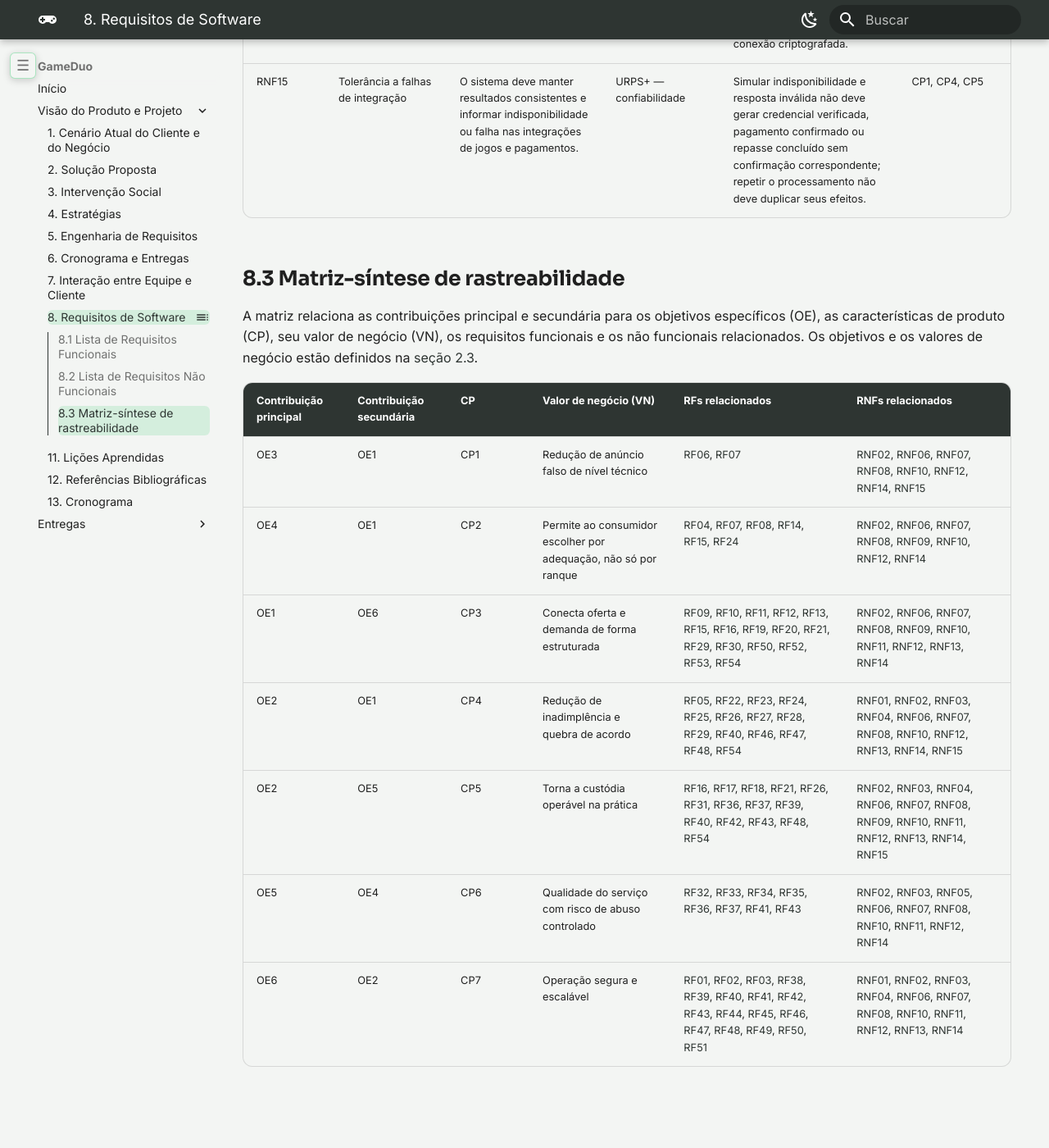
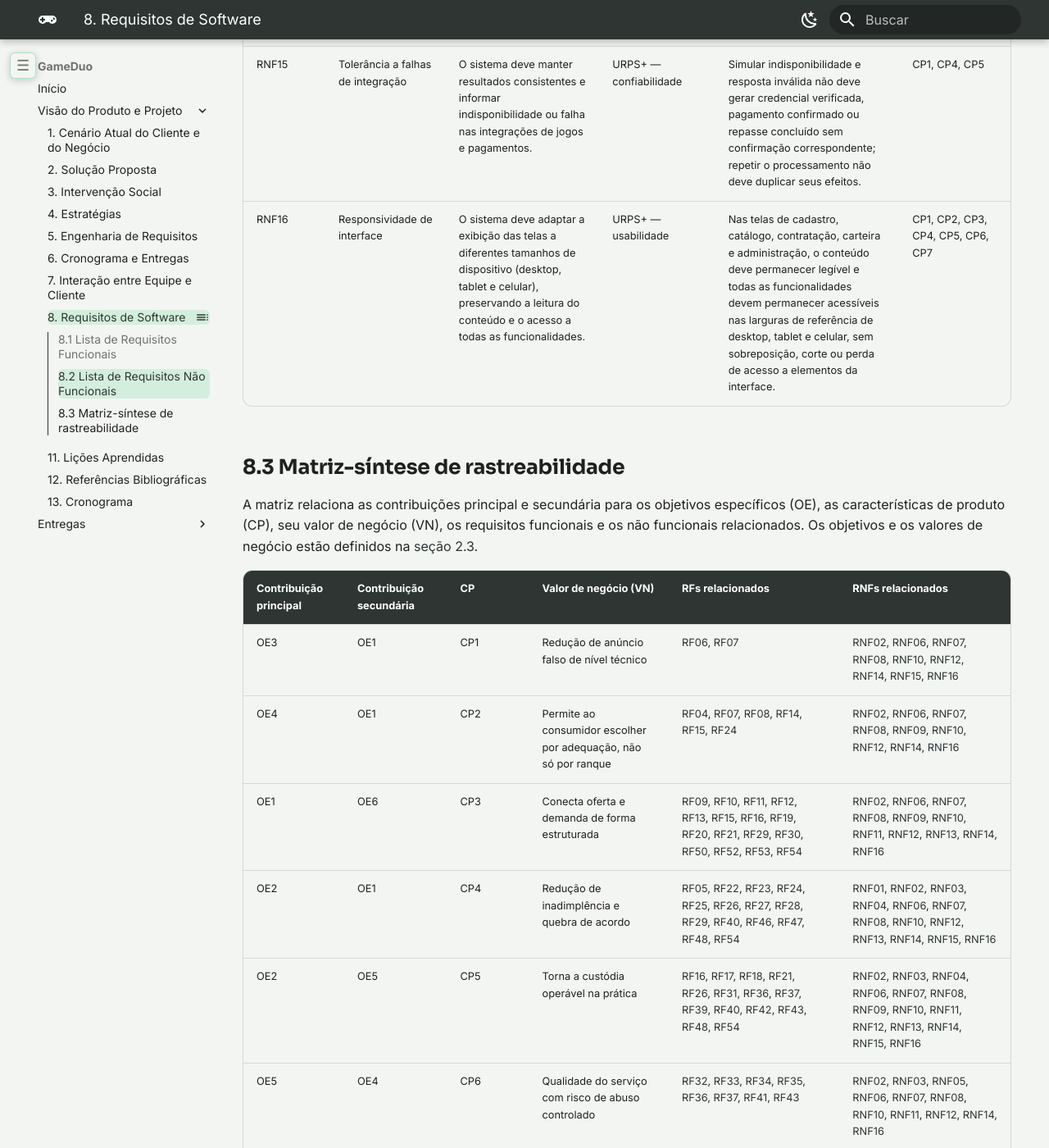
Before and after one commit to mdsreq-fga-unb/REQ-2026.2-T02-GameDuo, an MkDocs documentation site: the page built from docs/visao-produto/requisitos-software.md, in a window 1280 px wide and 1400 px high, scrolled down 6837 px. Shown: the whole window at 82% size. Built offline with MkDocs 1.6.1 and Material for MkDocs 9.7.7, drawn with Linux system fonts in a browser that asks for light colours; before the commit the page ends 8178 px from its top, so only the background shows below that.

Commit message:
docs: implementa sugestao de RNF para responsividade
Anteriormente tinhamos rejeitado a sugestão do Grupo: ByteLab pois não consideramos necessario, mas após uma análise cuidadosa optamos por adicionar esse novo RNF

```diff
--- a/docs/visao-produto/requisitos-software.md
+++ b/docs/visao-produto/requisitos-software.md
@@ -86,6 +86,7 @@ Os requisitos não funcionais descrevem propriedades de qualidade e restrições
 | <a id="rnf13"></a>RNF13 | Integridade financeira | O sistema deve preservar a consistência dos saldos e lançamentos em operações financeiras simultâneas, repetidas ou interrompidas. | URPS+ — confiabilidade | Repetir ou executar simultaneamente a mesma compra, confirmação de pagamento, liberação, divisão, devolução ou saque não deve duplicar débitos ou créditos nem reutilizar saldo reservado; as parcelas devem recompor o total distribuído. | CP3, CP4, CP5, CP7 |
 | <a id="rnf14"></a>RNF14 | Proteção de credenciais e comunicação | O sistema deve proteger as credenciais armazenadas e a transmissão de dados pessoais e financeiros. | Sommerville — requisito de produto: segurança | Senhas devem ser armazenadas com hash próprio para senhas, sem formato reversível, e não devem aparecer em logs ou respostas; interfaces e integrações que transmitam dados privados devem usar conexão criptografada. | CP1, CP2, CP3, CP4, CP5, CP6, CP7 |
 | <a id="rnf15"></a>RNF15 | Tolerância a falhas de integração | O sistema deve manter resultados consistentes e informar indisponibilidade ou falha nas integrações de jogos e pagamentos. | URPS+ — confiabilidade | Simular indisponibilidade e resposta inválida não deve gerar credencial verificada, pagamento confirmado ou repasse concluído sem confirmação correspondente; repetir o processamento não deve duplicar seus efeitos. | CP1, CP4, CP5 |
+| <a id="rnf16"></a>RNF16 | Responsividade de interface | O sistema deve adaptar a exibição das telas a diferentes tamanhos de dispositivo (desktop, tablet e celular), preservando a leitura do conteúdo e o acesso a todas as funcionalidades. | URPS+ — usabilidade | Nas telas de cadastro, catálogo, contratação, carteira e administração, o conteúdo deve permanecer legível e todas as funcionalidades devem permanecer acessíveis nas larguras de referência de desktop, tablet e celular, sem sobreposição, corte ou perda de acesso a elementos da interface. | CP1, CP2, CP3, CP4, CP5, CP6, CP7 |
 
 ## 8.3 Matriz-síntese de rastreabilidade
 
@@ -93,10 +94,10 @@ A matriz relaciona as contribuições principal e secundária para os objetivos
 
 | Contribuição principal | Contribuição secundária | CP | Valor de negócio (VN) | RFs relacionados | RNFs relacionados |
 | --- | --- | --- | --- | --- | --- |
-| OE3 | OE1 | CP1 | Redução de anúncio falso de nível técnico | [RF06](#rf06), [RF07](#rf07) | [RNF02](#rnf02), [RNF06](#rnf06), [RNF07](#rnf07), [RNF08](#rnf08), [RNF10](#rnf10), [RNF12](#rnf12), [RNF14](#rnf14), [RNF15](#rnf15) |
-| OE4 | OE1 | CP2 | Permite ao consumidor escolher por adequação, não só por ranque | [RF04](#rf04), [RF07](#rf07), [RF08](#rf08), [RF14](#rf14), [RF15](#rf15), [RF24](#rf24) | [RNF02](#rnf02), [RNF06](#rnf06), [RNF07](#rnf07), [RNF08](#rnf08), [RNF09](#rnf09), [RNF10](#rnf10), [RNF12](#rnf12), [RNF14](#rnf14) |
-| OE1 | OE6 | CP3 | Conecta oferta e demanda de forma estruturada | [RF09](#rf09), [RF10](#rf10), [RF11](#rf11), [RF12](#rf12), [RF13](#rf13), [RF15](#rf15), [RF16](#rf16), [RF19](#rf19), [RF20](#rf20), [RF21](#rf21), [RF29](#rf29), [RF30](#rf30), [RF50](#rf50), [RF52](#rf52), [RF53](#rf53), [RF54](#rf54) | [RNF02](#rnf02), [RNF06](#rnf06), [RNF07](#rnf07), [RNF08](#rnf08), [RNF09](#rnf09), [RNF10](#rnf10), [RNF11](#rnf11), [RNF12](#rnf12), [RNF13](#rnf13), [RNF14](#rnf14) |
-| OE2 | OE1 | CP4 | Redução de inadimplência e quebra de acordo | [RF05](#rf05), [RF22](#rf22), [RF23](#rf23), [RF24](#rf24), [RF25](#rf25), [RF26](#rf26), [RF27](#rf27), [RF28](#rf28), [RF29](#rf29), [RF40](#rf40), [RF46](#rf46), [RF47](#rf47), [RF48](#rf48), [RF54](#rf54) | [RNF01](#rnf01), [RNF02](#rnf02), [RNF03](#rnf03), [RNF04](#rnf04), [RNF06](#rnf06), [RNF07](#rnf07), [RNF08](#rnf08), [RNF10](#rnf10), [RNF12](#rnf12), [RNF13](#rnf13), [RNF14](#rnf14), [RNF15](#rnf15) |
-| OE2 | OE5 | CP5 | Torna a custódia operável na prática | [RF16](#rf16), [RF17](#rf17), [RF18](#rf18), [RF21](#rf21), [RF26](#rf26), [RF31](#rf31), [RF36](#rf36), [RF37](#rf37), [RF39](#rf39), [RF40](#rf40), [RF42](#rf42), [RF43](#rf43), [RF48](#rf48), [RF54](#rf54) | [RNF02](#rnf02), [RNF03](#rnf03), [RNF04](#rnf04), [RNF06](#rnf06), [RNF07](#rnf07), [RNF08](#rnf08), [RNF09](#rnf09), [RNF10](#rnf10), [RNF11](#rnf11), [RNF12](#rnf12), [RNF13](#rnf13), [RNF14](#rnf14), [RNF15](#rnf15) |
-| OE5 | OE4 | CP6 | Qualidade do serviço com risco de abuso controlado | [RF32](#rf32), [RF33](#rf33), [RF34](#rf34), [RF35](#rf35), [RF36](#rf36), [RF37](#rf37), [RF41](#rf41), [RF43](#rf43) | [RNF02](#rnf02), [RNF03](#rnf03), [RNF05](#rnf05), [RNF06](#rnf06), [RNF07](#rnf07), [RNF08](#rnf08), [RNF10](#rnf10), [RNF11](#rnf11), [RNF12](#rnf12), [RNF14](#rnf14) |
-| OE6 | OE2 | CP7 | Operação segura e escalável | [RF01](#rf01), [RF02](#rf02), [RF03](#rf03), [RF38](#rf38), [RF39](#rf39), [RF40](#rf40), [RF41](#rf41), [RF42](#rf42), [RF43](#rf43), [RF44](#rf44), [RF45](#rf45), [RF46](#rf46), [RF47](#rf47), [RF48](#rf48), [RF49](#rf49), [RF50](#rf50), [RF51](#rf51) | [RNF01](#rnf01), [RNF02](#rnf02), [RNF03](#rnf03), [RNF04](#rnf04), [RNF06](#rnf06), [RNF07](#rnf07), [RNF08](#rnf08), [RNF10](#rnf10), [RNF11](#rnf11), [RNF12](#rnf12), [RNF13](#rnf13), [RNF14](#rnf14) |
+| OE3 | OE1 | CP1 | Redução de anúncio falso de nível técnico | [RF06](#rf06), [RF07](#rf07) | [RNF02](#rnf02), [RNF06](#rnf06), [RNF07](#rnf07), [RNF08](#rnf08), [RNF10](#rnf10), [RNF12](#rnf12), [RNF14](#rnf14), [RNF15](#rnf15), [RNF16](#rnf16) |
+| OE4 | OE1 | CP2 | Permite ao consumidor escolher por adequação, não só por ranque | [RF04](#rf04), [RF07](#rf07), [RF08](#rf08), [RF14](#rf14), [RF15](#rf15), [RF24](#rf24) | [RNF02](#rnf02), [RNF06](#rnf06), [RNF07](#rnf07), [RNF08](#rnf08), [RNF09](#rnf09), [RNF10](#rnf10), [RNF12](#rnf12), [RNF14](#rnf14), [RNF16](#rnf16) |
+| OE1 | OE6 | CP3 | Conecta oferta e demanda de forma estruturada | [RF09](#rf09), [RF10](#rf10), [RF11](#rf11), [RF12](#rf12), [RF13](#rf13), [RF15](#rf15), [RF16](#rf16), [RF19](#rf19), [RF20](#rf20), [RF21](#rf21), [RF29](#rf29), [RF30](#rf30), [RF50](#rf50), [RF52](#rf52), [RF53](#rf53), [RF54](#rf54) | [RNF02](#rnf02), [RNF06](#rnf06), [RNF07](#rnf07), [RNF08](#rnf08), [RNF09](#rnf09), [RNF10](#rnf10), [RNF11](#rnf11), [RNF12](#rnf12), [RNF13](#rnf13), [RNF14](#rnf14), [RNF16](#rnf16) |
+| OE2 | OE1 | CP4 | Redução de inadimplência e quebra de acordo | [RF05](#rf05), [RF22](#rf22), [RF23](#rf23), [RF24](#rf24), [RF25](#rf25), [RF26](#rf26), [RF27](#rf27), [RF28](#rf28), [RF29](#rf29), [RF40](#rf40), [RF46](#rf46), [RF47](#rf47), [RF48](#rf48), [RF54](#rf54) | [RNF01](#rnf01), [RNF02](#rnf02), [RNF03](#rnf03), [RNF04](#rnf04), [RNF06](#rnf06), [RNF07](#rnf07), [RNF08](#rnf08), [RNF10](#rnf10), [RNF12](#rnf12), [RNF13](#rnf13), [RNF14](#rnf14), [RNF15](#rnf15), [RNF16](#rnf16) |
+| OE2 | OE5 | CP5 | Torna a custódia operável na prática | [RF16](#rf16), [RF17](#rf17), [RF18](#rf18), [RF21](#rf21), [RF26](#rf26), [RF31](#rf31), [RF36](#rf36), [RF37](#rf37), [RF39](#rf39), [RF40](#rf40), [RF42](#rf42), [RF43](#rf43), [RF48](#rf48), [RF54](#rf54) | [RNF02](#rnf02), [RNF03](#rnf03), [RNF04](#rnf04), [RNF06](#rnf06), [RNF07](#rnf07), [RNF08](#rnf08), [RNF09](#rnf09), [RNF10](#rnf10), [RNF11](#rnf11), [RNF12](#rnf12), [RNF13](#rnf13), [RNF14](#rnf14), [RNF15](#rnf15), [RNF16](#rnf16) |
+| OE5 | OE4 | CP6 | Qualidade do serviço com risco de abuso controlado | [RF32](#rf32), [RF33](#rf33), [RF34](#rf34), [RF35](#rf35), [RF36](#rf36), [RF37](#rf37), [RF41](#rf41), [RF43](#rf43) | [RNF02](#rnf02), [RNF03](#rnf03), [RNF05](#rnf05), [RNF06](#rnf06), [RNF07](#rnf07), [RNF08](#rnf08), [RNF10](#rnf10), [RNF11](#rnf11), [RNF12](#rnf12), [RNF14](#rnf14), [RNF16](#rnf16) |
+| OE6 | OE2 | CP7 | Operação segura e escalável | [RF01](#rf01), [RF02](#rf02), [RF03](#rf03), [RF38](#rf38), [RF39](#rf39), [RF40](#rf40), [RF41](#rf41), [RF42](#rf42), [RF43](#rf43), [RF44](#rf44), [RF45](#rf45), [RF46](#rf46), [RF47](#rf47), [RF48](#rf48), [RF49](#rf49), [RF50](#rf50), [RF51](#rf51) | [RNF01](#rnf01), [RNF02](#rnf02), [RNF03](#rnf03), [RNF04](#rnf04), [RNF06](#rnf06), [RNF07](#rnf07), [RNF08](#rnf08), [RNF10](#rnf10), [RNF11](#rnf11), [RNF12](#rnf12), [RNF13](#rnf13), [RNF14](#rnf14), [RNF16](#rnf16) |
```
Also changed, not shown: docs/entregas/ajuste-validacao-requisitos.md (+1 -1 lines).
